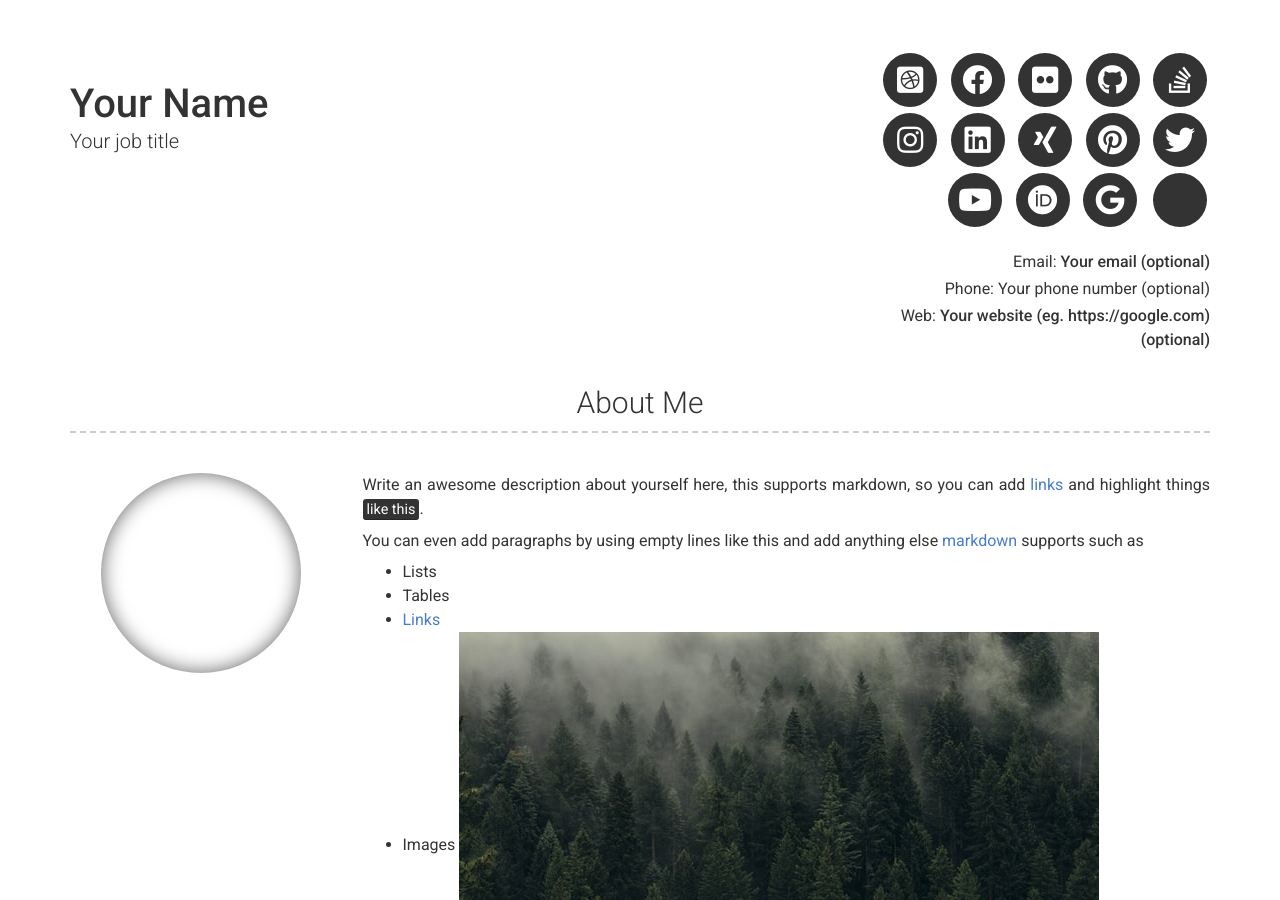
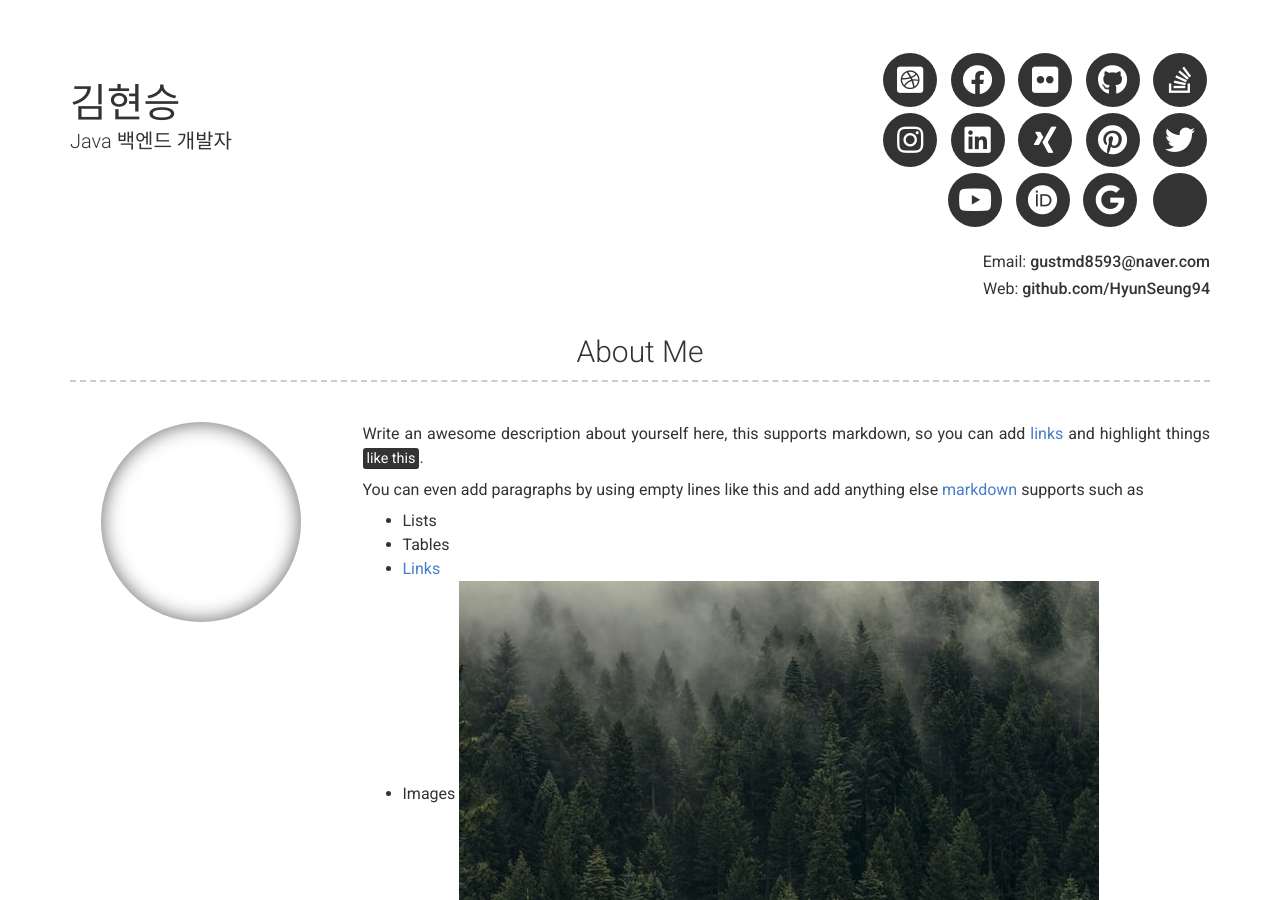
Before and after one commit to HyunSeung94/hyunseung94.github.io, a Jekyll site: the page built from index.md, in a window 1280 px wide and 900 px high. Built offline with Jekyll 4.4.1, drawn with Linux system fonts in a browser that asks for light colours; nearby versions of some CDN libraries; some of the changed text lies outside the part shown.

Commit message:
프로필 수정

```diff
--- a/_config.yml
+++ b/_config.yml
@@ -6,13 +6,11 @@ repository: Git repository where your resume will be hosted, only required if yo
 version: 2
 
 # Personal info
-name: Your Name
-title: Your job title
-email: Your email (optional)
+name: 김현승
+title: Java 백엔드 개발자
+email: gustmd8593@naver.com
 # email_title: Email (Email title override)
-phone: Your phone number (optional)
-# phone_title: Phone (Phone title override)
-website: Your website (eg. https://google.com)(optional)
+website: github.com/HyunSeung94
 # website_title: Web (Website title override)
 
 # Dark Mode (true/false/never)
```
